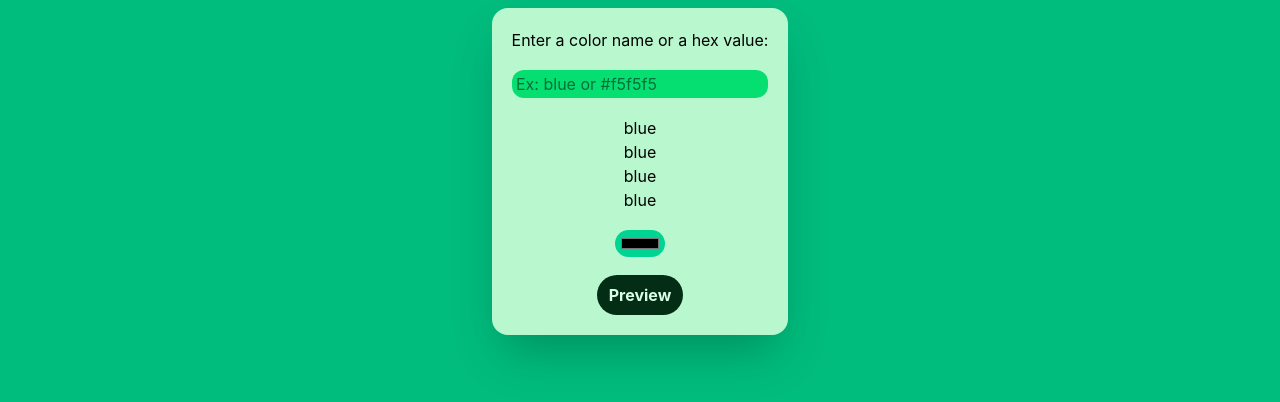
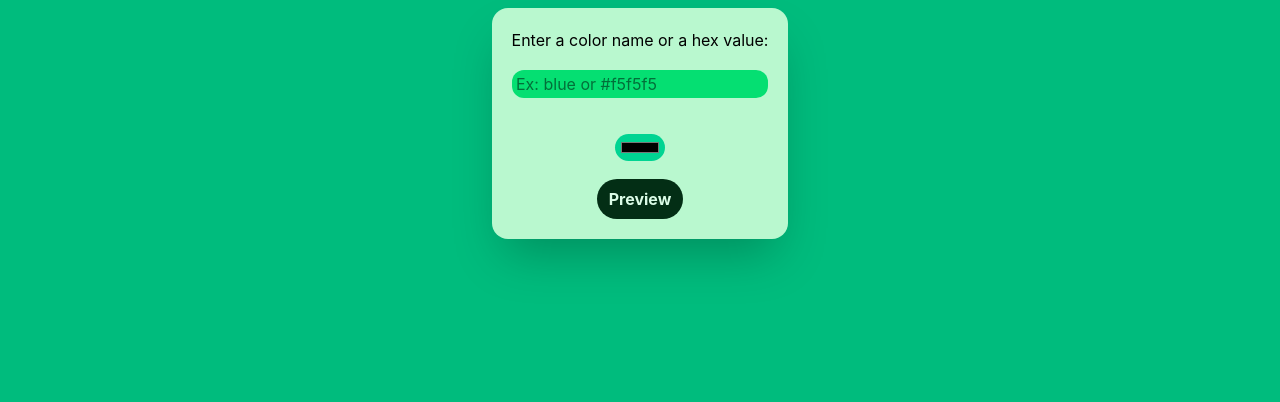
Before and after one commit to duebenpresleylewis/picky, a website built with Vite: page index.html in a window 1280 px wide. Shown: the part 80-482 px from the top of the page. Built offline with nearby package versions, Linux system fonts and the light colour scheme.

Commit message:
Remove hardcoded suggestions from color input and clear suggestion container

```diff
--- a/index.html
+++ b/index.html
@@ -55,12 +55,7 @@
             class="bg-green-400 rounded-xl py-0.5 px-1"
           />
 
-          <div id="suggestions">
-            <div class="suggestion">blue</div>
-            <div class="suggestion">blue</div>
-            <div class="suggestion">blue</div>
-            <div class="suggestion">blue</div>
-          </div>
+          <div id="suggestions"></div>
 
           <input
             id="color-input"
```
